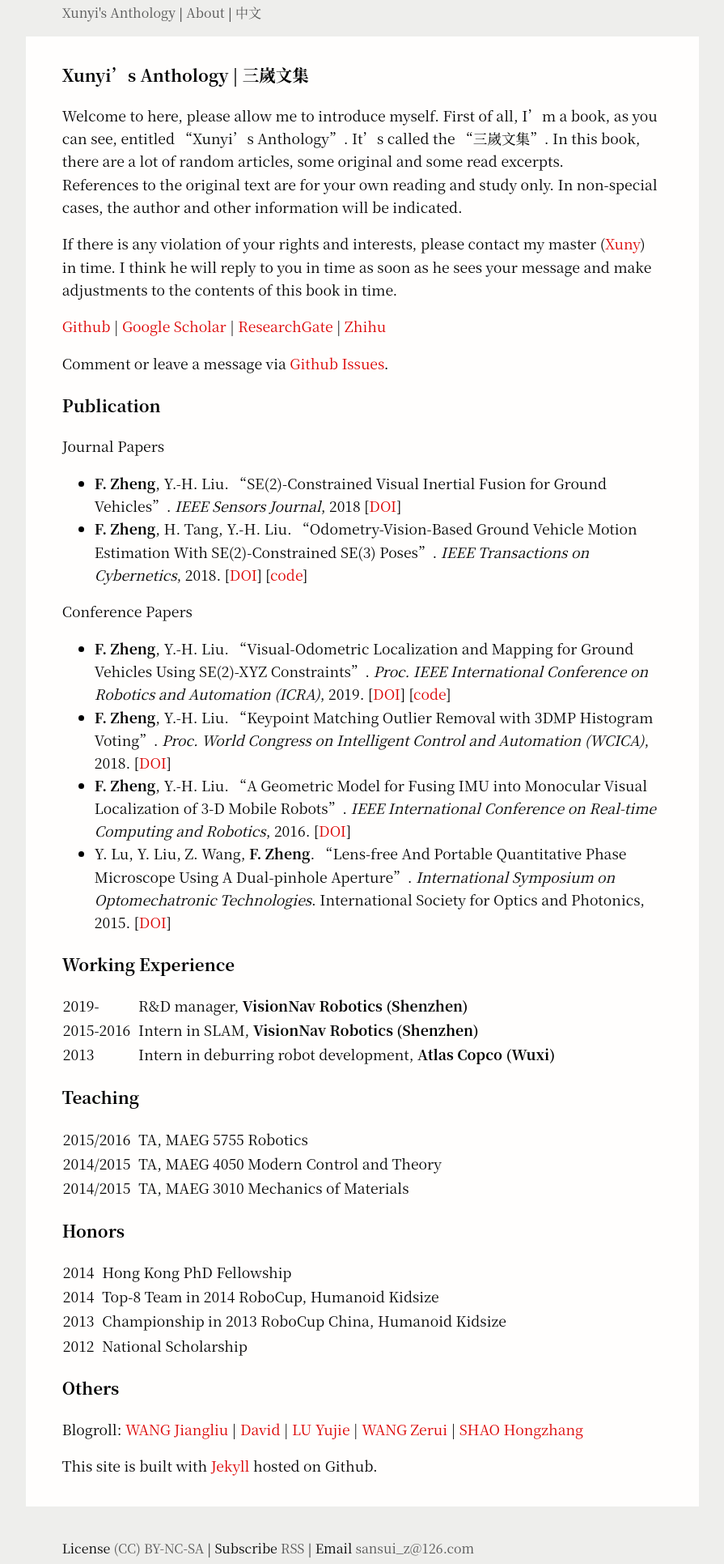
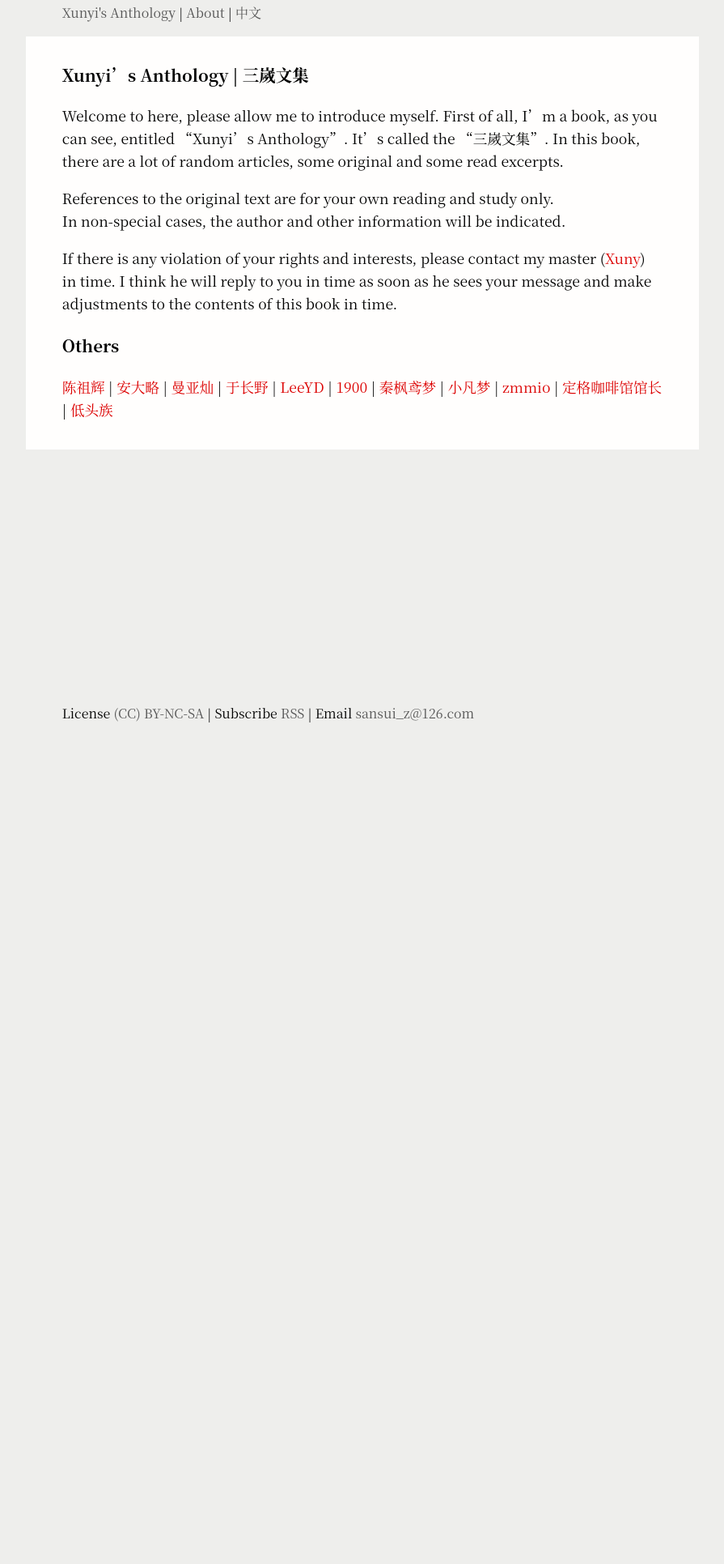
Before and after one commit to Sansuiz/wenji, a Jekyll site: the page built from pages/1about.md, in a window 1280 px wide. Shown: the whole page at 81% size, without its empty margins (192-1087 px from the left). Built offline with Jekyll 4.4.1, drawn with Linux system fonts in a browser that asks for light colours; after the commit the page ends 900 px from its top, so only the background shows below that.

Commit message:
Update 1about.md

```diff
--- a/pages/1about.md
+++ b/pages/1about.md
@@ -8,55 +8,23 @@ permalink: /about/
 
 Welcome to here, please allow me to introduce myself.
 First of all, I'm a book, as you can see, entitled "Xunyi's Anthology".
-It's called the "三嵗文集". In this book, there are a lot of random articles, some original and some read excerpts. <br>
-References to the original text are for your own reading and study only.
+It's called the "三嵗文集". In this book, there are a lot of random articles, some original and some read excerpts.
+
+References to the original text are for your own reading and study only. <br>
 In non-special cases, the author and other information will be indicated.
 
 If there is any violation of your rights and interests, please contact my master ([Xuny](mailto:sansui_z@126.com)) in time. I think he will reply to you in time as soon as he sees your message and make adjustments to the contents of this book in time.
 
-
-[Github](https://github.com/izhengfan) \| [Google Scholar](https://scholar.google.com/citations?user=PZOTyfIAAAAJ&hl=en) \| [ResearchGate](https://www.researchgate.net/profile/Fan_Zheng15) \| [Zhihu](http://www.zhihu.com/people/izhengfan)
-
-Comment or leave a message via [Github Issues](https://github.com/izhengfan/izhengfan.github.io/issues).
-
-### Publication
-
-Journal Papers
-
-* __F. Zheng__, Y.-H. Liu. "SE(2)-Constrained Visual Inertial Fusion for Ground Vehicles". _IEEE Sensors Journal_, 2018 \[[DOI](https://doi.org/10.1109/JSEN.2018.2873055)\]
-* __F. Zheng__, H. Tang, Y.-H. Liu. "Odometry-Vision-Based Ground Vehicle Motion Estimation With SE(2)-Constrained SE(3) Poses". _IEEE Transactions on Cybernetics_, 2018. \[[DOI](https://doi.org/10.1109/TCYB.2018.2831900)\] \[[code](https://github.com/izhengfan/se2clam)\]
-
-Conference Papers
-
-* __F. Zheng__, Y.-H. Liu. "Visual-Odometric Localization and Mapping for Ground Vehicles Using SE(2)-XYZ Constraints". _Proc. IEEE International Conference on Robotics and Automation (ICRA)_, 2019. \[[DOI](https://doi.org/10.1109/ICRA.2019.8793928)\] \[[code](https://github.com/izhengfan/se2lam)\]
-* __F. Zheng__, Y.-H. Liu. "Keypoint Matching Outlier Removal with 3DMP Histogram Voting". _Proc. World Congress on Intelligent Control and Automation (WCICA)_, 2018. \[[DOI](https://doi.org/10.1109/WCICA.2018.8630329)\]
-* __F. Zheng__, Y.-H. Liu. "A Geometric Model for Fusing IMU into Monocular Visual Localization of 3-D Mobile Robots". _IEEE International Conference on Real-time Computing and Robotics_, 2016. \[[DOI](https://doi.org/10.1109/RCAR.2016.7784043)\]
-* Y. Lu, Y. Liu, Z. Wang, __F. Zheng__. "Lens-free And Portable Quantitative Phase Microscope Using A Dual-pinhole Aperture". _International Symposium on Optomechatronic Technologies_. International Society for Optics and Photonics, 2015. \[[DOI](https://doi.org/10.1051/matecconf/20153204002)\]
-
-
-### Working Experience
-
-2019-     | R&D manager, __VisionNav Robotics (Shenzhen)__
-2015-2016 | Intern in SLAM, __VisionNav Robotics (Shenzhen)__
-2013 |  Intern in deburring robot development, __Atlas Copco (Wuxi)__
-
-### Teaching
-
-2015/2016	|  TA, MAEG 5755 Robotics
-2014/2015   |  TA, MAEG 4050 Modern Control and Theory
-2014/2015   |  TA, MAEG 3010 Mechanics of Materials
-
-### Honors
-
-2014	| Hong Kong PhD Fellowship
-2014	| Top-8 Team in 2014 RoboCup, Humanoid Kidsize
-2013	| Championship in 2013 RoboCup China, Humanoid Kidsize
-2012	| National Scholarship
-
 ### Others
 
-Blogroll:
-[WANG Jiangliu](https://laura-wang.github.io/) \|
-[David](https://www.polyu.edu.hk/me/david/) \| [LU Yujie](https://ytdonkey3456.wixsite.com/yjlu/) \| [WANG Zerui](http://www.wangzerui.com) \| [SHAO Hongzhang](http://steve-shao.github.io)
-
-This site is built with [Jekyll](http://jekyllrb.com/) hosted on Github.
+[陈祖辉](https://racns.com/) \|
+[安大略](http://www.anandalue.com/) \|
+[曼亚灿](https://manyacan.com/) \|
+[于长野](https://rabithua.club/) \|
+[LeeYD](https://www.leeyiding.com/) \|
+[1900](http://1900.live/) \|
+[秦枫鸢梦](https://blog.zwying.com/) \|
+[小凡梦](https://www.xiaofm.cn/) \|
+[zmmio](https://zmmio.com/) \|
+[定格咖啡馆馆长](https://kaix.in/) \|
+[低头族](https://blog.dtz9.com/)
```
